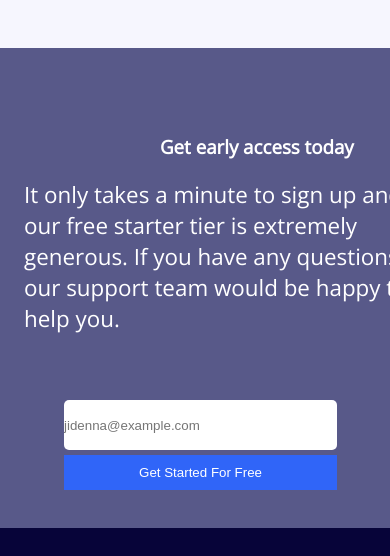
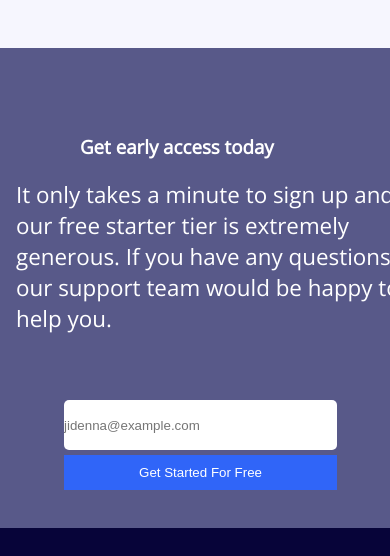
Before and after one commit to Jide-nna/FLYO, a plain HTML site: page index.html in a window 390 px wide. Shown: the part 1660-2216 px from the top of the page. Drawn offline with nearby package versions, Linux system fonts and the light colour scheme; files whose address does not match are found by name.

Commit message:
Update flyo.css

```diff
--- a/flyo.css
+++ b/flyo.css
@@ -370,12 +370,12 @@ footer .foot .margin .cont .bi{
       .showcase3 .access h3{
           width: 100%;
           margin-top: 3rem;
-          margin-left: 10rem;
+          margin-left: 5rem;
       }
       .showcase3 .access p{
           width: 100%;
           font-size: 1.4rem;
-          margin-left: 1.5rem;
+          margin-left: 1rem;
       }
       .showcase3 .access input{
           margin-top: 1rem;
@@ -410,7 +410,7 @@ footer .foot .margin .cont .bi{
           margin-top: 0.1rem;
       }
       footer .foot .margin .cont{
-          margin-left: 10rem;
+          margin-left: 5rem;
       }
 
 }
```
